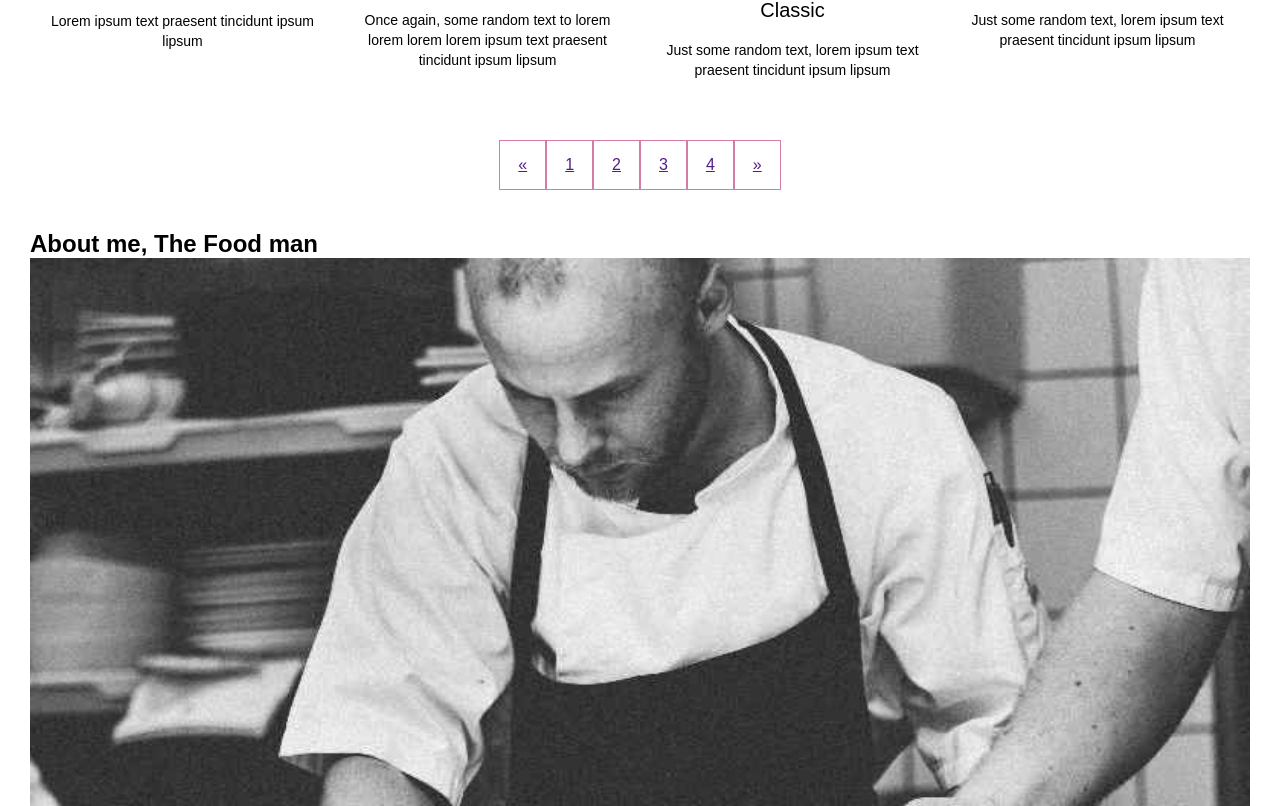
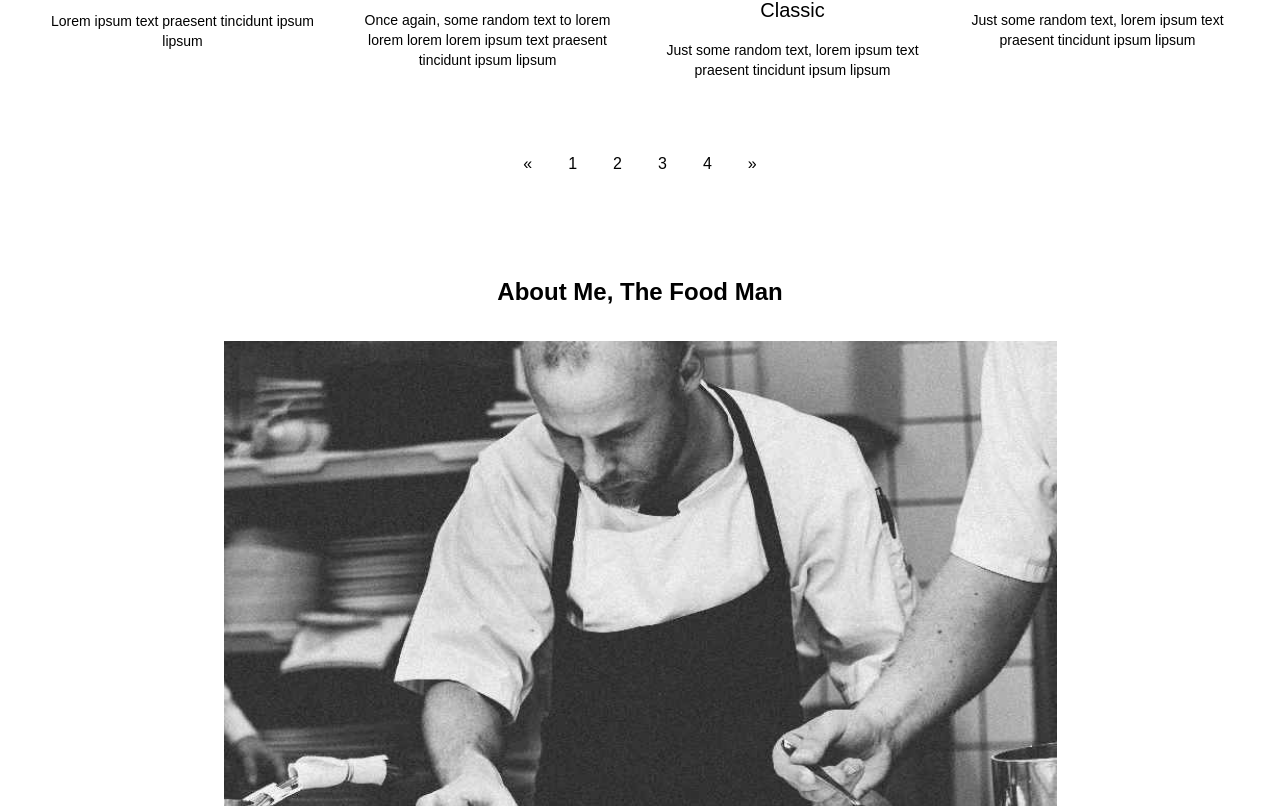
Before and after one commit to GajuQueen/My-food, a plain HTML site: page index.html in a window 1280 px wide. Shown: the part 1114-1920 px from the top of the page. Drawn offline with Linux system fonts and the light colour scheme.

Commit message:
4th commit
About me

```diff
--- a/CSS/index.css
+++ b/CSS/index.css
@@ -62,7 +62,26 @@ h3{
     justify-content: center;
 }
 a{
-    border: 1px solid rgb(213, 123, 168);
+border: none;
     padding: 15px 18px;
-
+   color: black;
+   text-decoration: none;
 }
+a:hoover{
+    color: black;
+    cursor: pointer;
+}
+/* ABOUT************************************** */
+.about{
+    padding: 15px;
+}
+.abouts{
+text-align: center;
+padding: 5px;
+margin: 30px 10px;
+}
+.about img{
+/* border: 30px dashed blue; */
+  width: 70%;
+margin-left: 15%;
+}
--- a/index.html
+++ b/index.html
@@ -15,6 +15,7 @@
     <p id="he">My Food</p>
     <p id="he">Mail</p>
 </div>
+
 <body>
     <!-- DESCRIPTION******************************************************** -->
     <main class="food">
@@ -48,7 +49,7 @@
             <div id="foods">
                 <img src="/Assets/food 6.jpg" alt="food">
                 <h3>Salmon For Your Skin</h3>
-                <p >Once again, some random text to lorem lorem lorem lorem ipsum text praesent tincidunt ipsum
+                <p>Once again, some random text to lorem lorem lorem lorem ipsum text praesent tincidunt ipsum
                     lipsum</figcaption>
             </div>
             <div id="foods">
@@ -72,9 +73,10 @@
             <a href="" id="sequence">»</a>
         </div>
         <!-- ABOUT********************************************************* -->
-            <h2>About me, The Food man</h2>
+        <div class="about">
+            <h2 class="abouts">About Me, The Food Man</h2>
             <img src="/Assets/psn 1.jpg" alt="">
-            <div>
+            <div class="About">
                 <p>
                 <h3>I am who i am</h3>
                 </p>
@@ -88,6 +90,7 @@
                     fringilla. Praesent tincidunt sed tellus ut rutrum. Sed vitae justo condimentum, porta lectus vitae,
                     ultricies congue gravida diam non fringilla</h5>
                 </p>
+            </div>
          </div>
         </div>
         <!-- FOOTER***************************************************** -->
```
Lines whose indentation alone changed are shown as unchanged.
